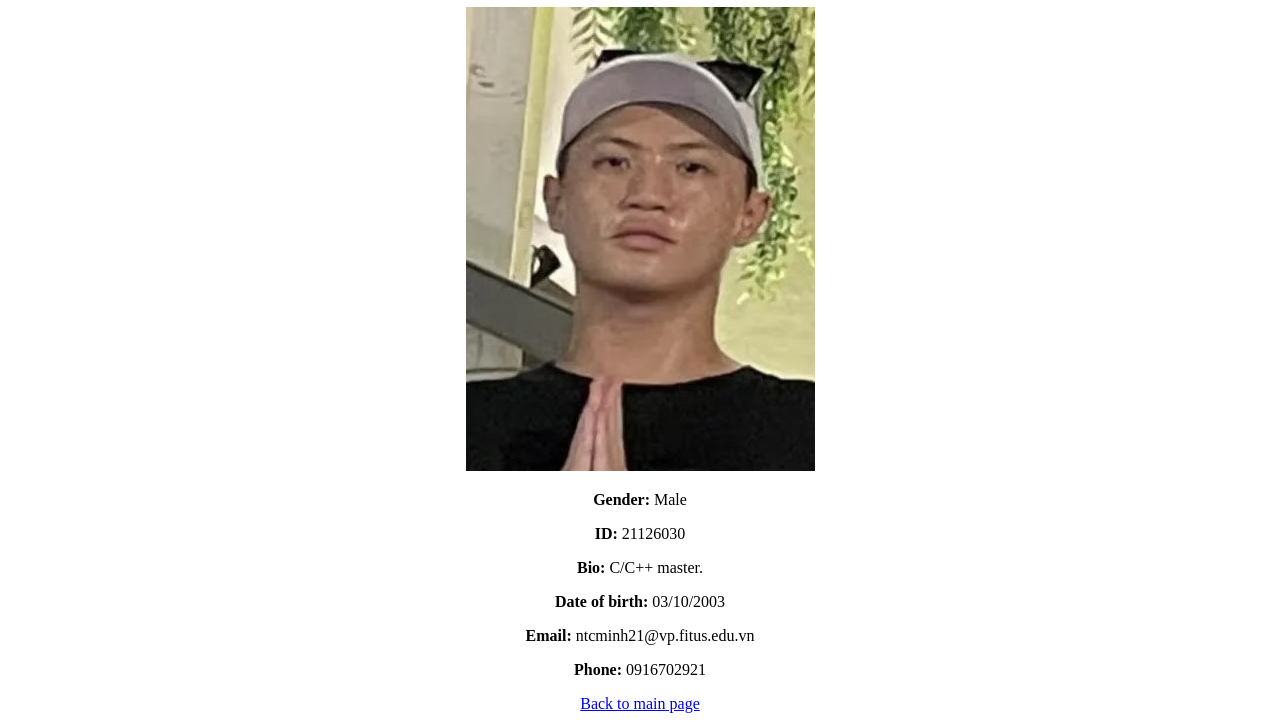
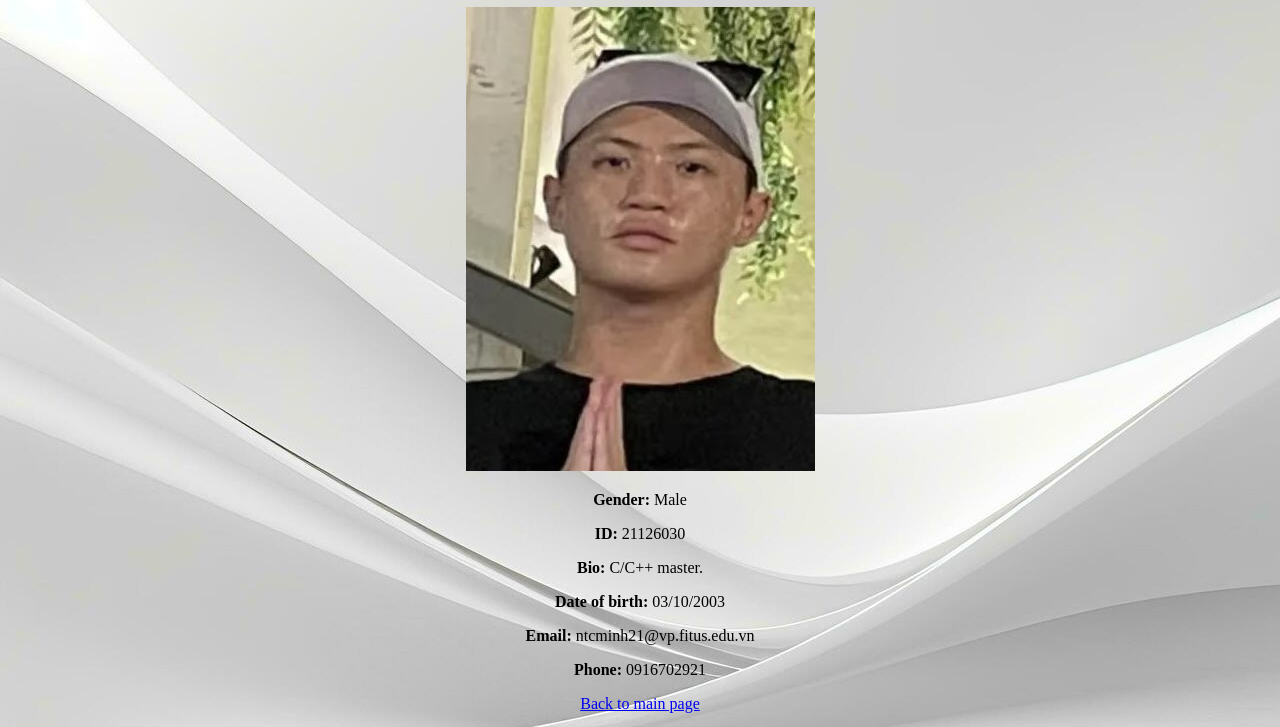
Before and after one commit to Cyderxxv/web_22ktpm3, a plain HTML site: page W01_2/Group69/members/minh.html in a window 1280 px wide. Shown: the part 73-800 px from the top of the page. Drawn offline with Linux system fonts and the light colour scheme.

Commit message:
W01_2: Add background
Signed-off-by: Cyderxxv <phamnguyengiakhiem@gmail.com>

```diff
--- a/W01_2/Group69/members/minh.html
+++ b/W01_2/Group69/members/minh.html
@@ -5,7 +5,7 @@
     <meta name="viewport" content="width=device-width, initial-scale=1.0">
     <title>Nguyễn Trần Châu Minh</title>
 </head>
-<body align="center">
+<body align="center" background="../images/background.jpeg">
     <header>
         <h1>Nguyễn Trần Châu Minh</h1>
     </header>
```
Also changed, not shown: W01_2/Group69/default.html (+1 -1 lines), W01_2/Group69/members/huyen.html (+1 -1 lines), W01_2/Group69/members/khiem.html (+1 -1 lines), W01_2/Group69/images/background.jpeg (added).
